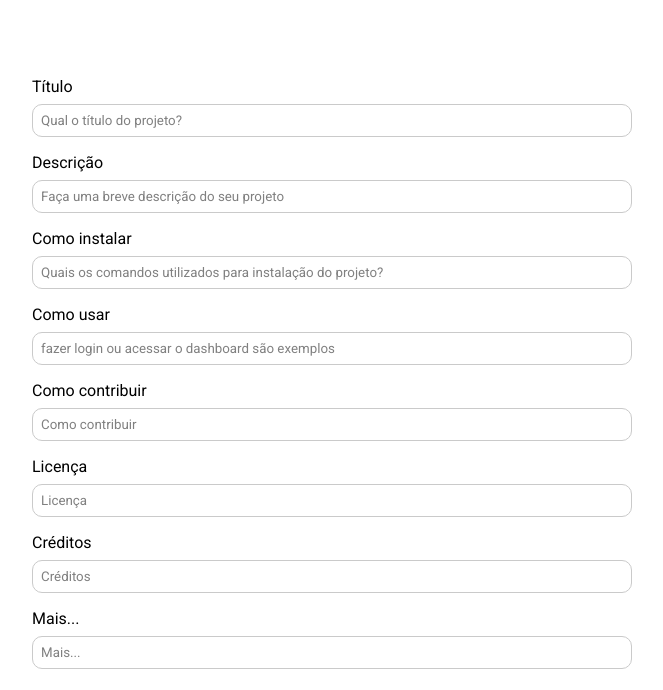
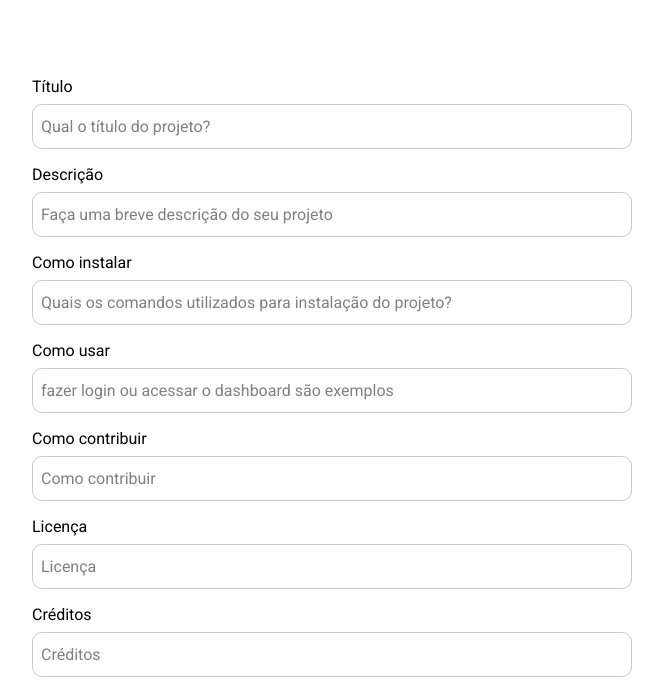
Before and after one commit to danilobserafim/Readme, a plain HTML site: page index.html in a window 1280 px wide. Shown: the part 104-794 px from the top of the page, without its empty margins (308-971 px from the left). Drawn offline with Linux system fonts and the light colour scheme.

Commit message:
Melhoria na area de respiro dos inputs

```diff
--- a/style.css
+++ b/style.css
@@ -18,10 +18,11 @@ label{
     margin: 16px 0 8px 0;
 }
 input, textarea, button{
-    padding: 8px;
+    padding: 12px 8px;
     border-radius: 10px;
     border: 1px solid rgb(202, 202, 202);
     outline: none;
+    font-size: 1rem;
 }
 input:focus, textarea:focus{
     border-color: black;
```
